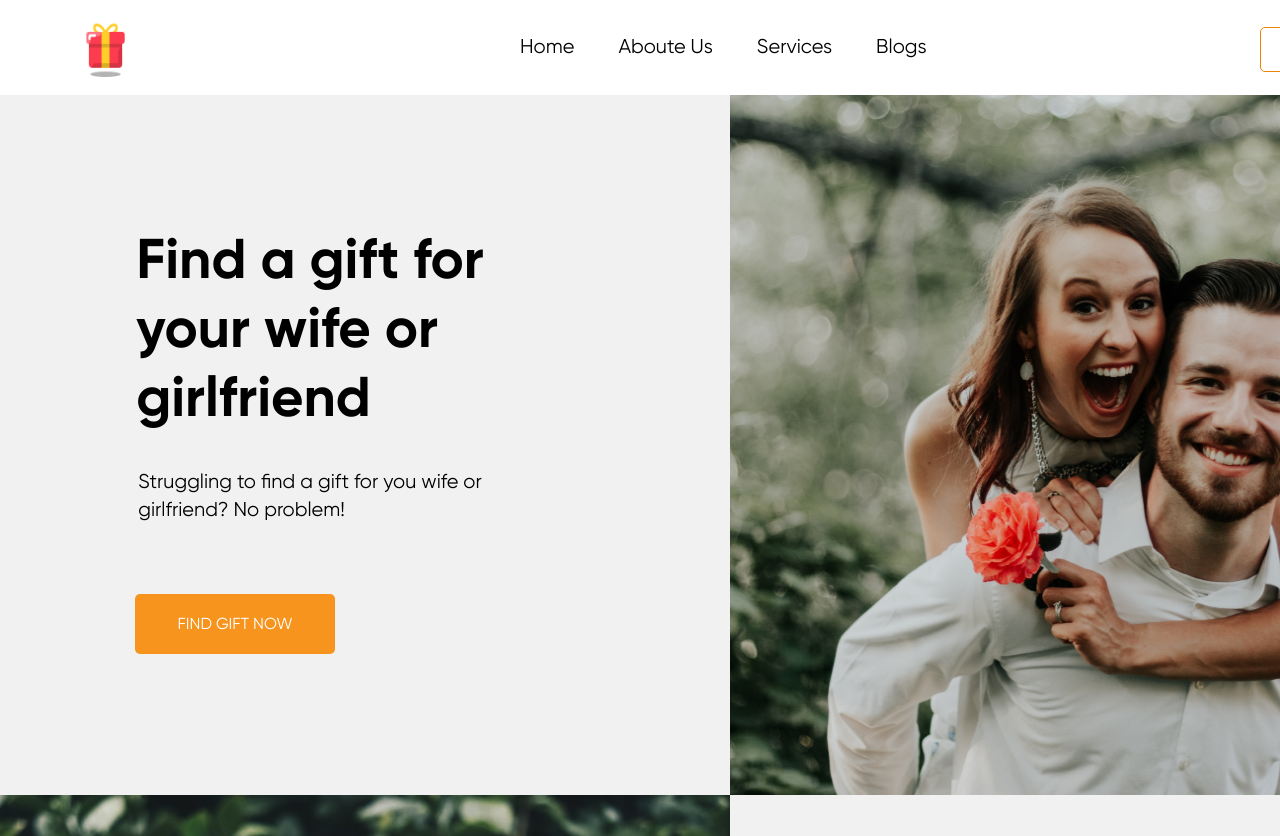
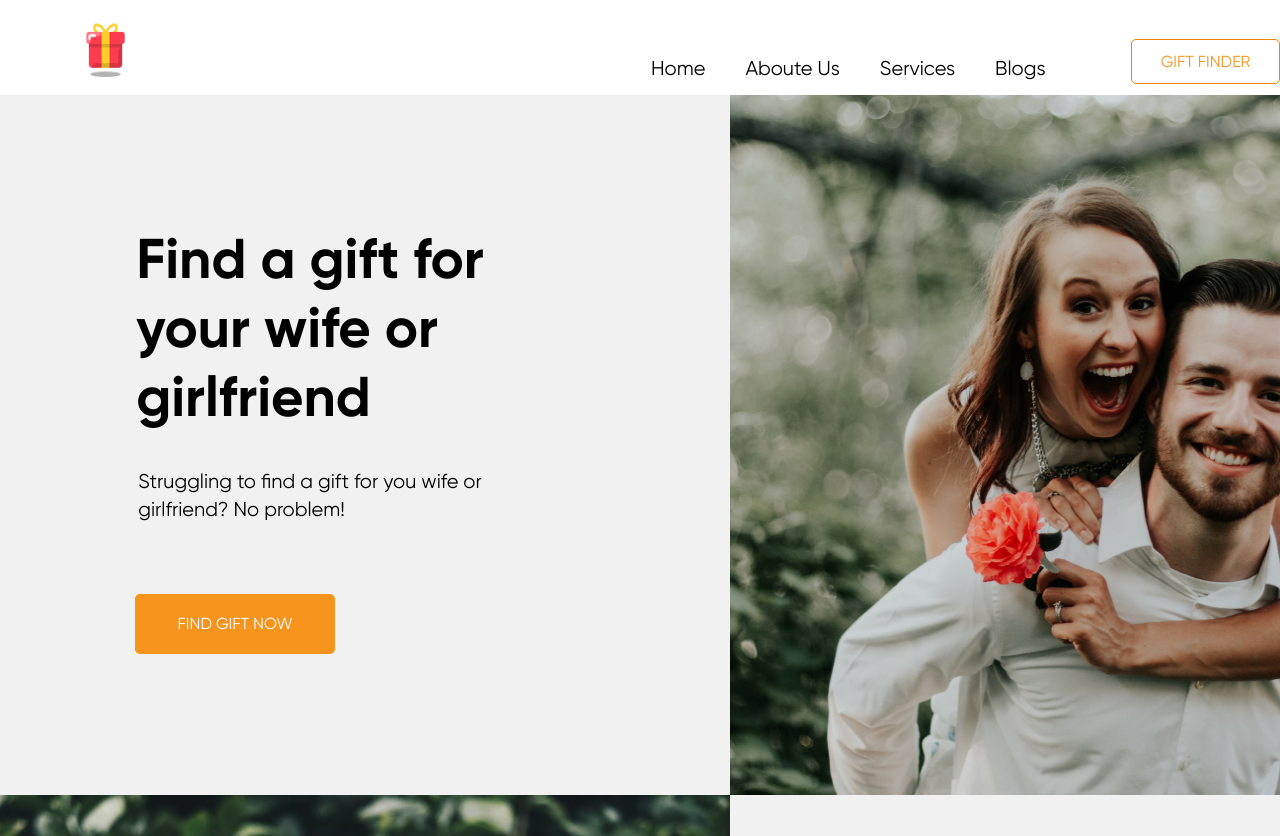
Before and after one commit to DanilBardaev/UchebnyaPraktikaC7120b-GiftForReyna, a plain HTML site: page index.html in a window 1280 px wide. Shown: the top 836 px of the page. Drawn offline with Linux system fonts and the light colour scheme.

Commit message:
erwertert

```diff
--- a/css/content.css
+++ b/css/content.css
@@ -2,6 +2,7 @@
   width: 1440px;
   height: 700px;
   background-color: #f1f1f2;
+
 }
 .content img {
   width: 710px;
@@ -85,3 +86,6 @@
   color: #f7941e;
   font-family: "Gilroy", sans-serif;
 }
+.header {
+  margin-left:00px;;
+}
--- a/css/header.css
+++ b/css/header.css
@@ -1,25 +1,32 @@
+@media screen and (max-width: 700px){
+.header {
+  clear: both;
+  font-size: 1.3em;
+}
+}
 .header a {
   cursor: pointer;
   text-decoration: none;
 }
 
 .header {
-  width: 1440px;
+  display: flex;
+  max-width: 1440px;
   height: 116px;
   margin-top: -21px;
   background-color: rgba(144, 197, 74, 0);
+
 }
 .header img {
-  position: relative;
   width: 51px;
   height: 59px;
   margin-top: 39px;
   margin-left: 80px;
 }
 
-.Content1 {
-  display: flex;
-  flex-direction: column;
+.header_knopki {
+
+  min-width: 1000px;
 }
 ul.list li {
   font-family: "Gilroy", sans-serif;
@@ -28,8 +35,9 @@ ul.list li {
   font-size: 20px;
 }
 ul.list {
+  display: flex;
   margin-left: 500px;
-  margin-top: -40px;
+  margin-top: 60px;
 }
 .list a {
   color: black;
@@ -45,8 +53,8 @@ ul.list {
   border-radius: 5px;
   background-color: rgba(235, 133, 8, 0);
   border: solid 1.5px rgb(235, 132, 8);
-  margin-left: 1260px;
-  margin-top: -30px;
+  margin-top: 60px;
+
 }
 .buttonHeader h2 {
   margin: auto;
--- a/index.html
+++ b/index.html
@@ -15,8 +15,9 @@
   </head>
   <body>
     <header class="header">
-      <div class="Content1">
-      <img src="images/gift1.png"/>
+        <div class="header_img">
+      <img src="images/gift1.png"/></div>
+      <div class="header_knopki">
       <ul class="list">
           <li ><a href="index.html">Home</a></li>
           <li ><a href="index.html">Aboute Us</a></li>
@@ -24,7 +25,7 @@
           <li ><a href="index.html">Blogs</a></li>
        </ul>
     </div>
-       <div class="buttonHeader"><h2>GIFT FINDER</h2></div>
+    <div class="buttonHeader"><h2>GIFT FINDER</h2></div>
     </header>
       <div class="content"><img src="/images/radost.png">
       <p><strong> Find a gift for <br/> your wife or <br/> girlfriend</strong></p>
```
